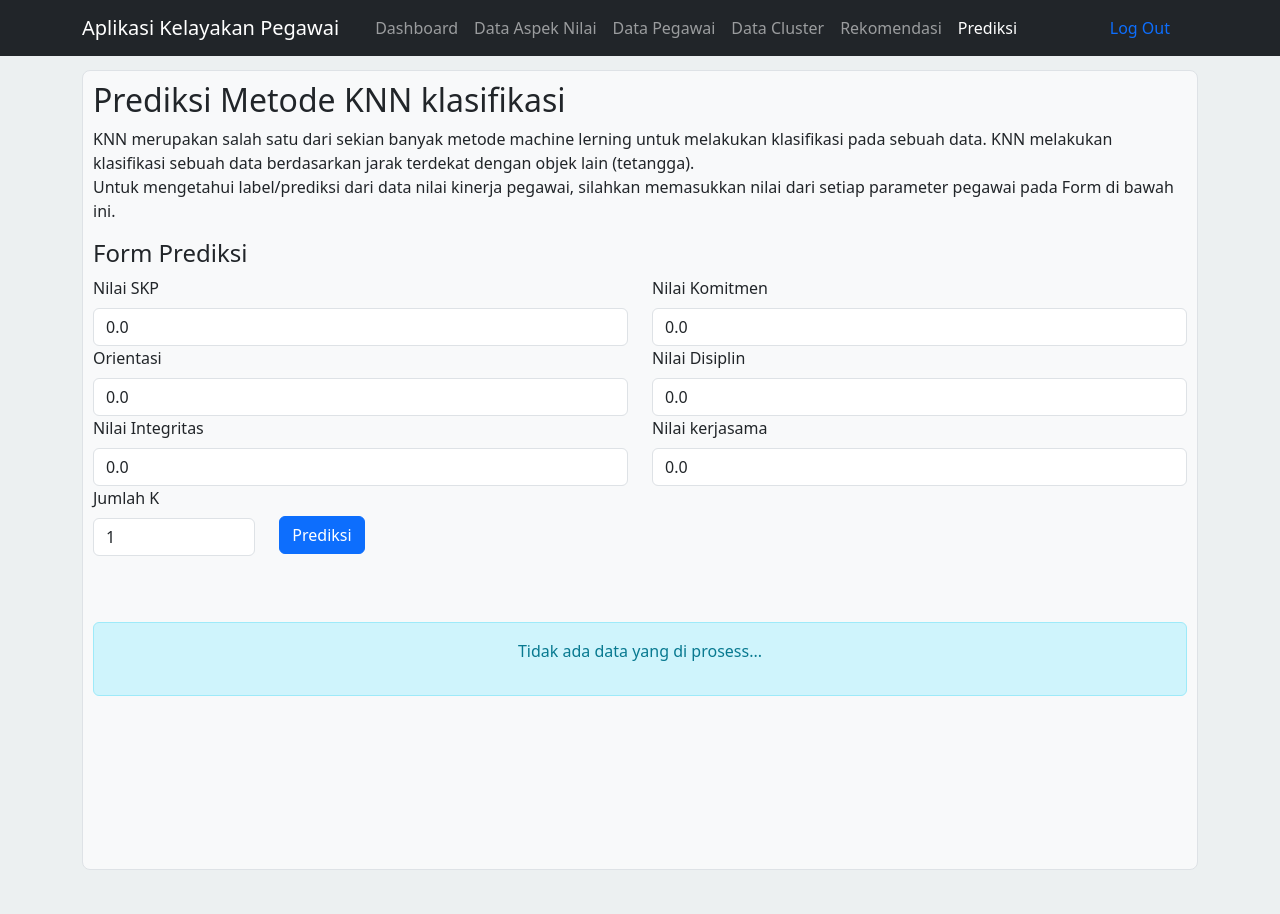
After one commit to junanda/aplikasi-GQ, a Flask app: page /testing/ in a window 1280 px wide. The commit adds this page. Run offline with Flask 3, Linux system fonts and the light colour scheme; the visitor is signed in with stand-in values (Sample User, id 1); parts of the project's set-up code (start-up, migrations or seed data) failed here and were passed over; some libraries are stand-ins or nearby versions.

Commit message:
feat: module prediksi knn

```diff
--- a/src/blueprint/__init__.py
+++ b/src/blueprint/__init__.py
@@ -3,3 +3,4 @@ from .dashboard import dashboard
 from .pegawai import bpegawai
 from .pred_engine import predict
 from .clustering_engine import clustering
+from .uji_prediksi import ujimetode
--- /dev/null
+++ b/src/blueprint/uji_prediksi.py
@@ -0,0 +1,58 @@
+from flask import Blueprint, render_template, jsonify, request
+from ..tools import authentication
+from ..main import db
+from scipy.spatial.distance import euclidean
+
+
+ujimetode = Blueprint("ujimodel", __name__, url_prefix="/testing")
+
+#index ujimodel
+@ujimetode.route('/', methods=['GET', 'POST'])
+@authentication
+def index():
+    l_active = 'active'
+    return render_template('ujimetode_view.html', active_f=l_active)
+
+@ujimetode.route('/calculate', methods=['POST','GET'])
+def calculate_predict():
+    data_model = dict()
+    calculate_data = request.get_json()
+    label_1 = 0
+    label_2 = 0
+
+    data_calculasi = db.engine.execute("select nilai_skp, orientasi, integritas, komitmen, disiplin, kerjasama, label from nilai_aspek_pegawai where label !=''").fetchall()
+
+    data_test = [float(val) for n, val in calculate_data.items()]
+
+    for i, row in enumerate(data_calculasi):
+        data_model[f"Data_{i+1}"] = {"value":[row.nilai_skp, row.orientasi, row.integritas, row.komitmen, row.disiplin, row.kerjasama],"label":row.label}
+
+    nilai_jarak = []
+    # menghitung jarak antara dokument
+    for doc in data_model.items():
+        nilai_jarak.append({"dokumen": doc[0], "jarak": euclidean(doc[1]['value'], data_test[:-1]), 'label': doc[1]['label']})
+
+    # sorting berdasarkan nilai yang terdekat/terkecil
+    doc_sort = sorted(nilai_jarak, key=lambda x:x['jarak'])
+
+    # mengambil doc ketetanggaan yang terdekat
+    tetangga_doc = doc_sort[:int(data_test[-1])]
+    print(tetangga_doc)
+
+    label = ''
+    # penentuan label data
+    for n in tetangga_doc:
+        if n['label'] == '0':
+            label_1 += 1
+        else:
+            label_2 += 1
+
+    if label_1 > label_2:
+        label = '1'
+    else:
+        label = '2'
+
+    data_result = {"label": label, "jumlah_ketetanggaan": data_test[-1], "jarak_minimum": doc_sort[0]['jarak'], "jarak_maksimum":doc_sort[-1]['jarak']}
+
+    resutl = jsonify({"message":"success", "data": data_result})
+    return resutl
--- a/src/main.py
+++ b/src/main.py
@@ -35,12 +35,13 @@ def create_app():
 
     app.config.from_mapping(config)
 
-    from .blueprint import auth, dashboard, bpegawai, clustering, predict
+    from .blueprint import auth, dashboard, bpegawai, clustering, predict, ujimetode
     app.register_blueprint(auth)
     app.register_blueprint(dashboard)
     app.register_blueprint(bpegawai)
     app.register_blueprint(clustering)
     app.register_blueprint(predict)
+    app.register_blueprint(ujimetode)
 
     return app
 
--- /dev/null
+++ b/src/static/js/pro.predict.js
@@ -0,0 +1,36 @@
+$("#btnCalculate").on("click",function(){
+
+    let data = JSON.stringify({
+        'nilai_skp': $("#nilai_skp").val(),
+        'nilai_orientasi': $("#nilai_orientasi").val(),
+        'nilai_integritas': $("#nilai_integritas").val(),
+        'nilai_komitmen': $("#nilai_komitmen").val(),
+        'nilai_disiplin': $("#nilai_disiplin").val(),
+        'nilai_kerjasama': $("#nilai_kerjasama").val(),
+        'nilai_k': $("#nilai_k").val()
+    })
+
+    var html = '<table class="table table-striped table-border"><thead><tr><th>Result</th><th></th></tr></thead>';
+
+    html += '<tbody>';
+
+    $.ajax({
+        type: "POST",
+        url: `${urlbase}calculate`,
+        dataType: 'json',
+        data: data,
+        contentType: 'application/json',
+        processData: false,
+        success: function(res){
+            var datar = res.data;
+
+            html += `<tr><td>Jumlah Ketetanggaan</td><td>${datar.jumlah_ketetanggaan}</td></tr>`;
+            html += `<tr><td>Jarak Maksimum</td><td>${datar.jarak_maksimum}</td></tr>`;
+            html += `<tr><td>Jarak Minimum</td><td>${datar.jarak_minimum}</td></tr>`;
+            html += `<tr><td>Label</td><td>${datar.label}</td></tr>`;
+            html += '</tbody></table>';
+            $("#result").html(html);
+        }
+    });
+
+})
--- a/src/templates/dashboard.html
+++ b/src/templates/dashboard.html
@@ -39,6 +39,9 @@
             <li class="nav-item">
               <a href="/predict" class="nav-link {{active_e}}">Rekomendasi</a>
             </li>
+            <li class="nav-item">
+              <a href="/testing" class="nav-link {{active_f}}">Prediksi</a>
+            </li>
           </ul>
           <ul class="nav">
             <li class="nav-item">
--- /dev/null
+++ b/src/templates/ujimetode_view.html
@@ -0,0 +1,84 @@
+{% extends "dashboard.html" %}
+{% block body %}
+    <div class="bg-light border rounded-3" style="padding: 10px; min-height: 800px;">
+        <h2>Prediksi Metode KNN klasifikasi</h2>
+        <div class="row mt-20">
+            <p>KNN merupakan salah satu dari sekian banyak metode machine lerning untuk melakukan klasifikasi pada sebuah data.
+                KNN melakukan klasifikasi sebuah data berdasarkan jarak terdekat dengan objek lain (tetangga).<br/>
+                Untuk mengetahui label/prediksi dari data nilai kinerja pegawai, silahkan memasukkan nilai dari setiap parameter pegawai pada Form di bawah ini.
+            </p>
+        </div>
+        <div class="row" style="margin-top: 50;">
+            <h4>Form Prediksi</h4>
+            <div class="col-12">
+                <!-- <form method="post"> -->
+                <div class="row">
+                    <div class="col-6">
+                        <div>
+                            <label for="nilai dkp" class="form-label">Nilai SKP</label>
+                            <input type="number" step=any name="nilai_skp" id="nilai_skp" class="form-control"
+                        placeholder="Nilai SKP" value="0.0">
+                        </div>
+                        <div>
+                            <label for="orientasi" class="form-label">Orientasi</label>
+                            <input type="number" step="any" name="nilai_orientasi" id="nilai_orientasi" class="form-control"
+                                placeholder="Nilai Orientasi" value="0.0">
+                        </div>
+                        <div>
+                            <label for="nilai integritas" class="form-label">Nilai Integritas</label>
+                            <input type="number" step="any" name="nilai_integritas" id="nilai_integritas" class="form-control"
+                                placeholder="Nilai Integritas" value="0.0">
+                        </div>
+                    </div>
+                    <div class="col-6">
+                        <div>
+                            <label for="nilai komitmen" class="form-label">Nilai Komitmen</label>
+                            <input type="number" step="any" name="nilai_komitmen" id="nilai_komitmen" class="form-control"
+                                placeholder="Nilai Komitmen" value="0.0">
+                        </div>
+                        <div>
+                            <label for="nilai disiplin" class="form-label">Nilai Disiplin</label>
+                            <input type="number" step="any" name="nilai_disiplin" id="nilai_disiplin" class="form-control"
+                                placeholder="Nilai Disiplin" value="0.0">
+                        </div>
+                        <div>
+                            <label for="nilai kerjasama" class="form-label">Nilai kerjasama</label>
+                            <input type="number" step="any" name="nilai_kerjasama" id="nilai_kerjasama" class="form-control"
+                                placeholder="Nilai Kerjasama" value="0.0">
+                        </div>
+                    </div>
+                </div>
+                <div class="row">
+                    <div class="col-2">
+                        <div class="mb-3">
+                            <label for="jumlah_k" class="form-label">Jumlah K</label>
+                            <select name="jumlah_k" class="form-control" id="nilai_k">
+                                <option value="1">1</option>
+                                <option value="2">2</option>
+                                <option value="3">3</option>
+                                <option value="4">4</option>
+                                <option value="5">5</option>
+                                <option value="6">6</option>
+                            </select>
+                        </div>
+                    </div>
+                    <div class="col-2">
+                        <button id="btnCalculate" class="btn btn-primary" style="margin-top:30px;">Prediksi</button>
+                    </div>
+                </div>
+                <!-- </form> -->
+            </div>
+            <div class="col-12" style="margin-top: 50px;" id="result">
+                <div class="alert alert-info" style="text-align: center;">
+                    <p>Tidak ada data yang di prosess...</p>
+                </div>
+            </div>
+        </div>
+    </div>
+{% endblock body %}
+{% block js %}
+<script type="text/javascript">
+    let urlbase = "{{request.path}}";
+</script>
+<script src="{{url_for('static',filename='js/pro.predict.js')}}"></script>
+{% endblock %}
```
